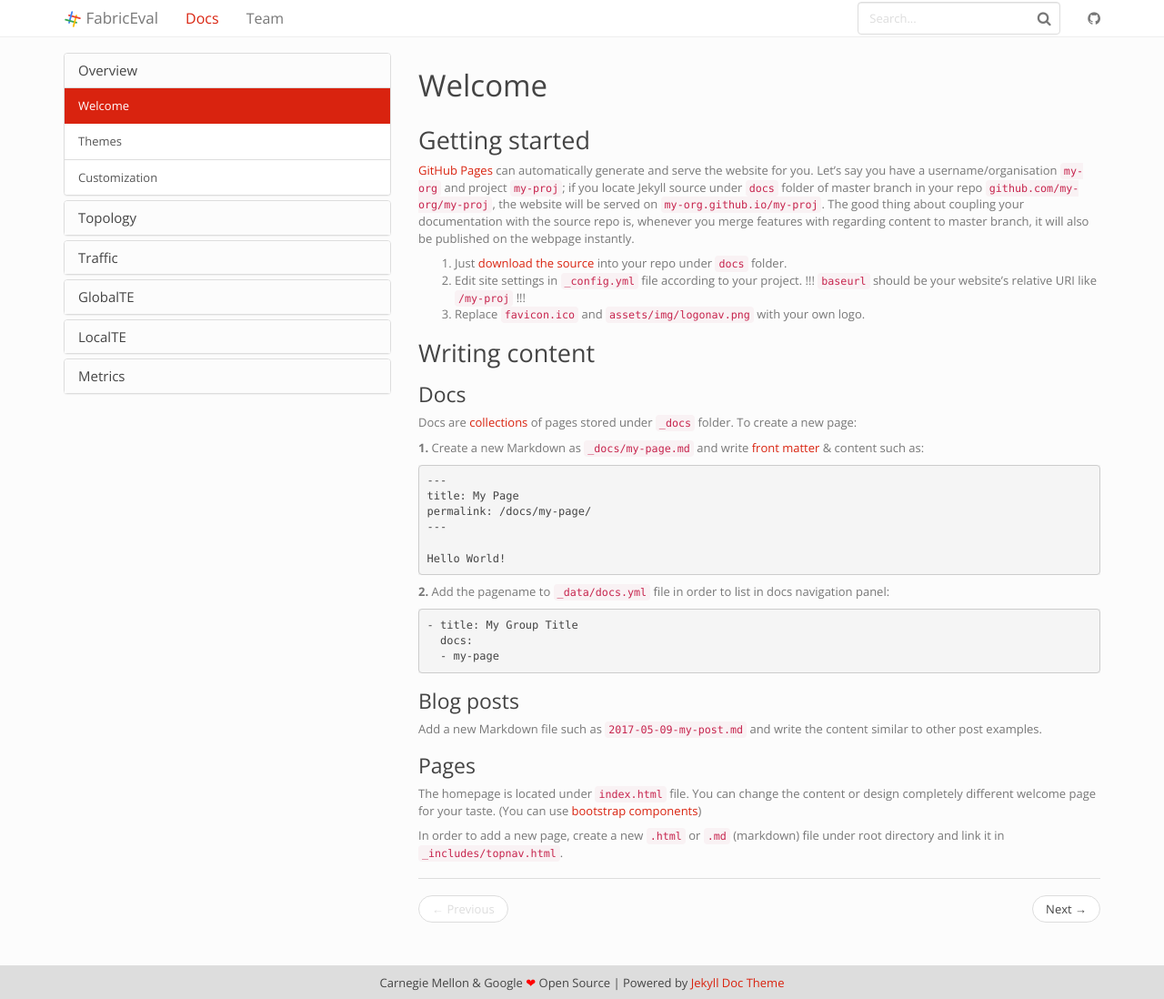
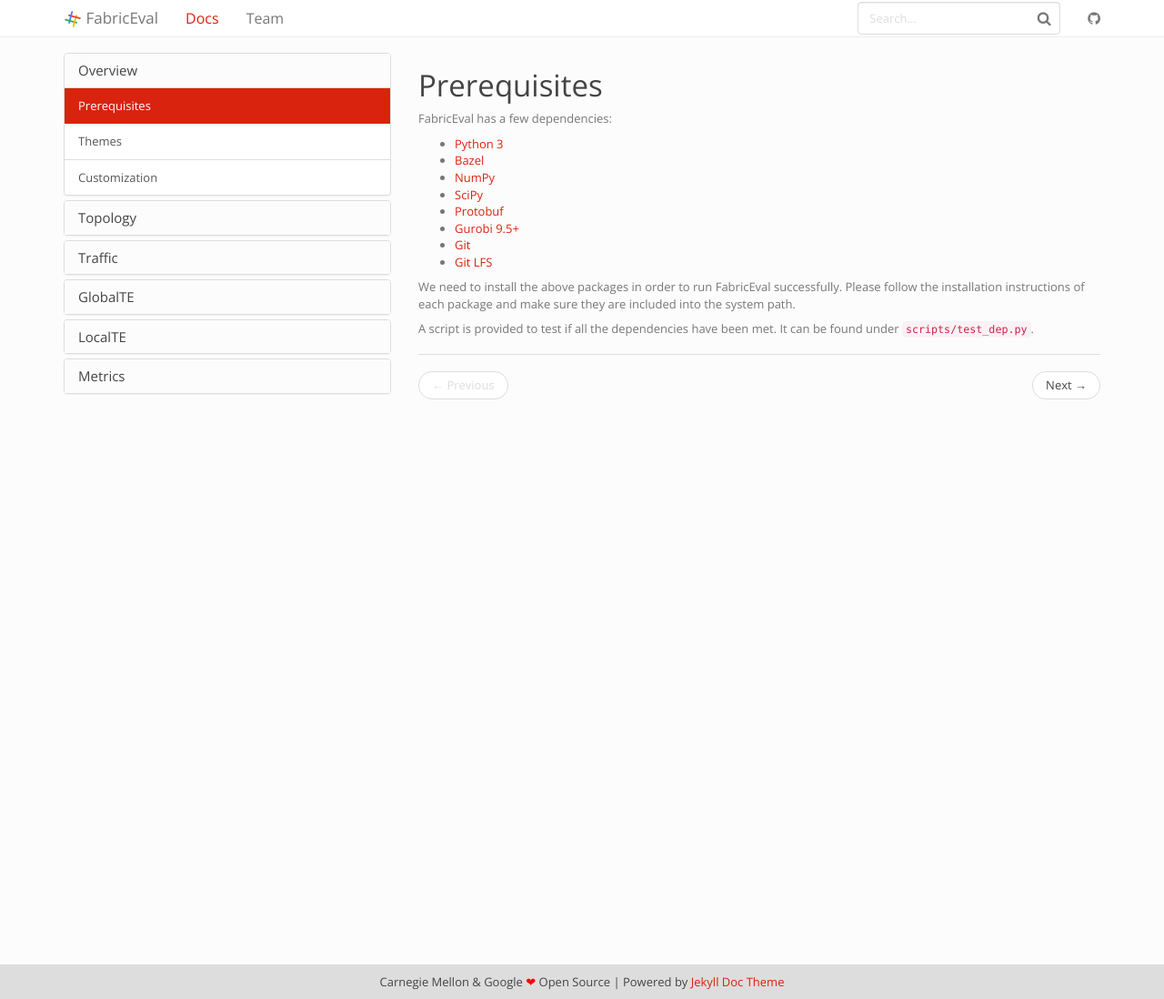
Before and after one commit to shuoshuc/FabricEval, a Jekyll site: the page built from docs/_docs/index.md, in a window 1280 px wide and 1098 px high. Shown: the whole window at 91% size. Built offline with Jekyll 4.4.1, drawn with Linux system fonts in a browser that asks for light colours.

Commit message:
write prerequisites

````diff
--- a/docs/_docs/index.md
+++ b/docs/_docs/index.md
@@ -1,50 +1,22 @@
 ---
-title: Welcome
+title: Prerequisites
 permalink: /docs/home/
 redirect_from: /docs/index.html
 ---
 
-## Getting started
+FabricEval has a few dependencies:
+- [Python 3](https://www.python.org/downloads/)
+- [Bazel](https://bazel.build/install)
+- [NumPy](https://numpy.org/)
+- [SciPy](https://scipy.org/)
+- [Protobuf](https://developers.google.com/protocol-buffers)
+- [Gurobi 9.5+](https://www.gurobi.com/)
+- [Git](https://git-scm.com/)
+- [Git LFS](https://git-lfs.com/)
 
-[GitHub Pages](https://pages.github.com) can automatically generate and serve the website for you.
-Let's say you have a username/organisation `my-org` and project `my-proj`; if you locate Jekyll source under `docs` folder of master branch in your repo `github.com/my-org/my-proj`, the website will be served on `my-org.github.io/my-proj`.
-The good thing about coupling your documentation with the source repo is, whenever you merge features with regarding content to master branch, it will also be published on the webpage instantly.
+We need to install the above packages in order to run FabricEval successfully.
+Please follow the installation instructions of each package and make sure they
+are included into the system path.
 
-1. Just [download the source](https://github.com/aksakalli/jekyll-doc-theme/archive/gh-pages.zip) into your repo under `docs` folder.
-2. Edit site settings in  `_config.yml` file according to your project. !!! `baseurl` should be your website's relative URI like `/my-proj` !!!
-3. Replace `favicon.ico` and `assets/img/logonav.png` with your own logo.
-
-## Writing content
-
-### Docs
-
-Docs are [collections](https://jekyllrb.com/docs/collections/) of pages stored under `_docs` folder. To create a new page:
-
-**1.** Create a new Markdown as `_docs/my-page.md` and write [front matter](https://jekyllrb.com/docs/frontmatter/) & content such as:
-
-```
----
-title: My Page
-permalink: /docs/my-page/
----
-
-Hello World!
-```
-
-**2.** Add the pagename to `_data/docs.yml` file in order to list in docs navigation panel:
-
-```
-- title: My Group Title
-  docs:
-  - my-page
-```
-
-### Blog posts
-
-Add a new Markdown file such as `2017-05-09-my-post.md` and write the content similar to other post examples.
-
-### Pages
-
-The homepage is located under `index.html` file. You can change the content or design completely different welcome page for your taste. (You can use [bootstrap components](http://getbootstrap.com/components/))
-
-In order to add a new page, create a new `.html` or `.md` (markdown) file under root directory and link it in `_includes/topnav.html`.
+A script is provided to test if all the dependencies have been met.
+It can be found under `scripts/test_dep.py`.
````
